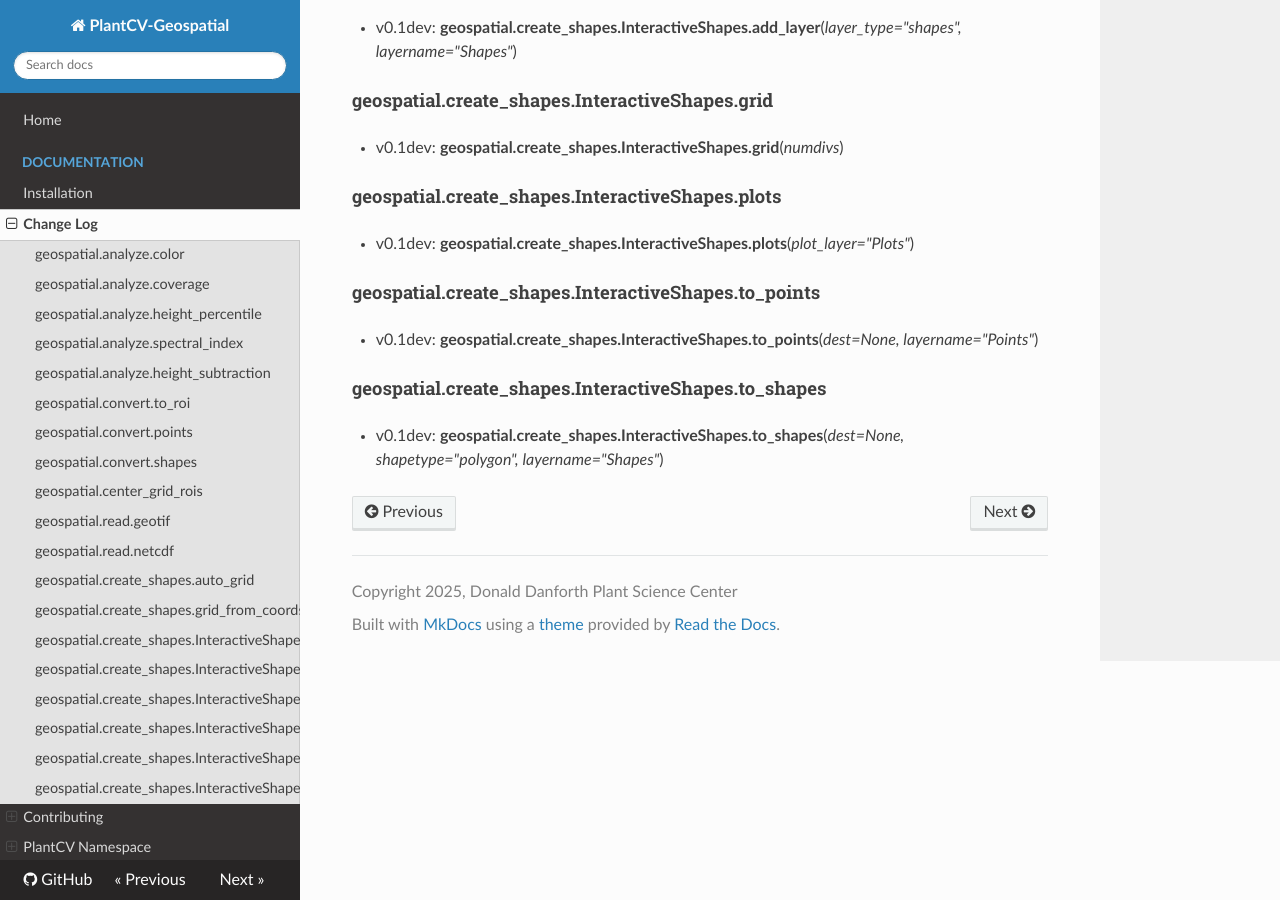
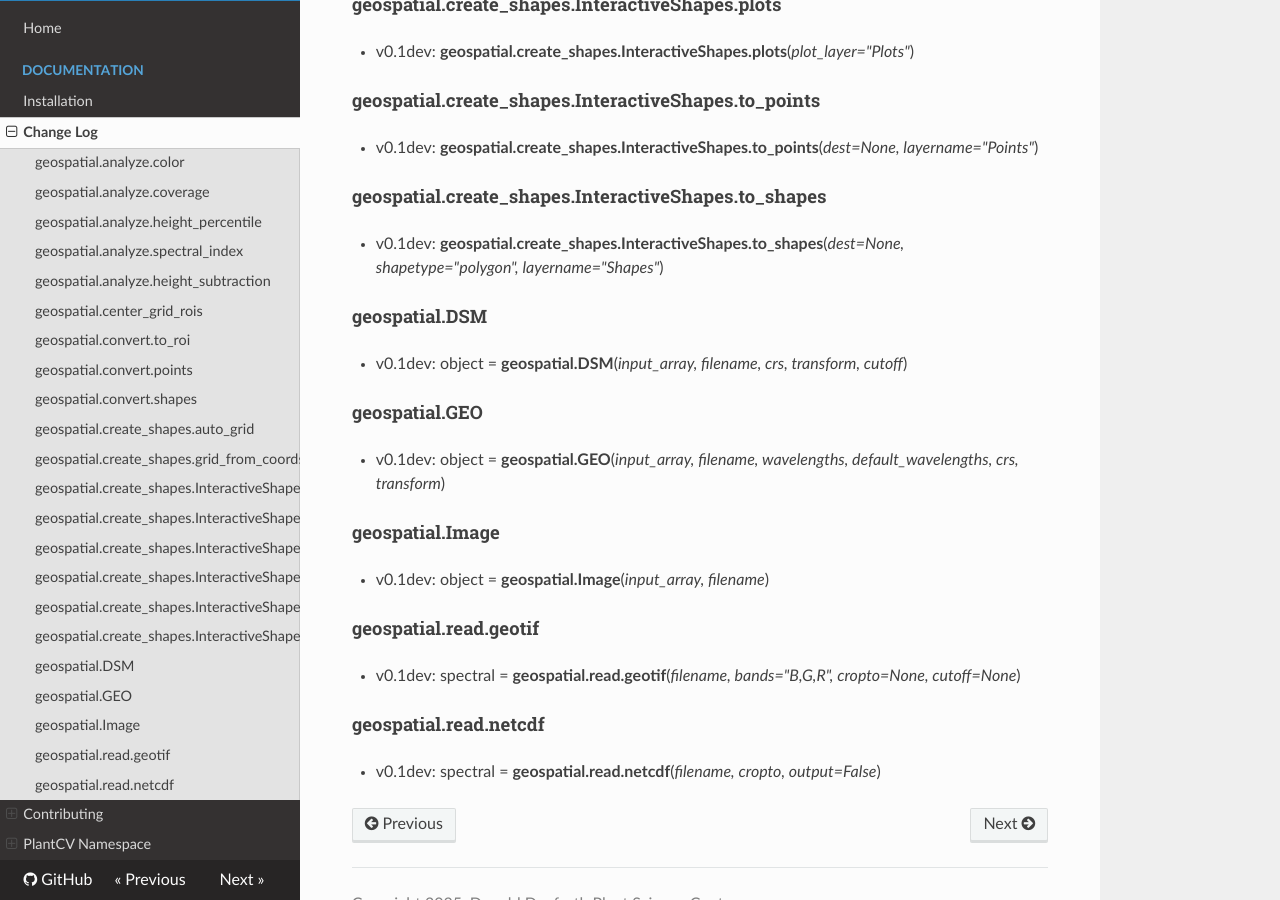
Before and after one commit to danforthcenter/plantcv-geospatial, an MkDocs documentation site: the page built from docs/changelog.md, in a window 1280 px wide and 900 px high, scrolled down 1699 px. Built offline with MkDocs 1.6.1, drawn with Linux system fonts in a browser that asks for light colours; nearby versions of some CDN libraries; some of the changed text lies outside the part shown.

Commit message:
add classes to changelog, fix alphabetization

```diff
--- a/docs/changelog.md
+++ b/docs/changelog.md
@@ -22,6 +22,10 @@ All notable changes to this project will be documented below.
 
 * v0.1dev: **geospatial.analyze.height_subtraction**(*dsm1, dsm0*)
 
+#### geospatial.center_grid_rois
+
+* v0.1dev: rois = **geospatial.center_grid_rois**(*img, viewer, radius=10, layername="Shapes"*)
+
 #### geospatial.convert.to_roi
 
 * v0.1dev: rois = **geospatial.convert.to_roi**(*img, geojson, radius=None*)
@@ -77,3 +69,23 @@ All notable changes to this project will be documented below.
 #### geospatial.create_shapes.InteractiveShapes.to_shapes
 
 * v0.1dev: **geospatial.create_shapes.InteractiveShapes.to_shapes**(*dest=None, shapetype="polygon", layername="Shapes"*)
+
+#### geospatial.DSM
+
+* v0.1dev: object = **geospatial.DSM**(*input_array, filename, crs, transform, cutoff*)
+
+#### geospatial.GEO
+
+* v0.1dev: object = **geospatial.GEO**(*input_array, filename, wavelengths, default_wavelengths, crs, transform*)
+
+#### geospatial.Image
+
+* v0.1dev: object = **geospatial.Image**(*input_array, filename*)
+
+#### geospatial.read.geotif
+
+* v0.1dev: spectral = **geospatial.read.geotif**(*filename, bands="B,G,R", cropto=None, cutoff=None*)
+
+#### geospatial.read.netcdf
+
+* v0.1dev: spectral = **geospatial.read.netcdf**(*filename, cropto, output=False*)
```
Also changed, not shown: other parts of docs/changelog.md (+0 -12 lines).
